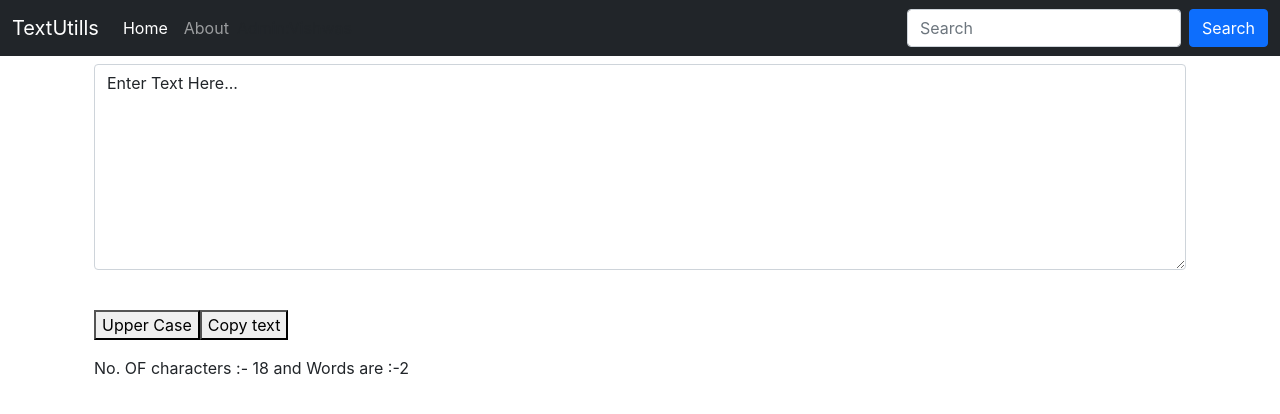
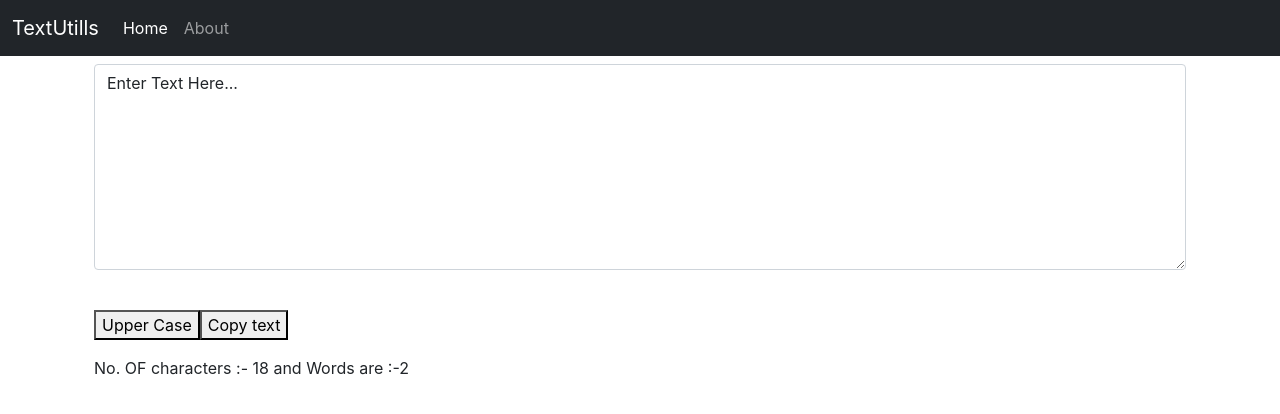
Before and after one commit to Vishwasgaur0819/reactproject, a React (Create React App) app: page / in a window 1280 px wide. Shown: the top 414 px of the page. Built offline with nearby package versions, Linux system fonts and the light colour scheme.

Commit message:
Update Navbar.js

```diff
--- a/src/components/Navbar.js
+++ b/src/components/Navbar.js
@@ -18,17 +18,11 @@ const Navbar = (props) => {
               <li className="nav-item">
                 <a className="nav-link" href="#">{props.abouttext}</a>
               </li>
-              <li className="nav-item" style={{display:'flex',alignItems:'center',}}>
-                Admin:Vishwas
 
-              </li>
 
 
             </ul>
-            <form className="d-flex">
-              <input className="form-control me-2" type="search" placeholder="Search" aria-label="Search" />
-              <button className="btn btn-primary" type="submit">Search</button>
-            </form>
+
           </div>
         </div>
       </nav>
```
